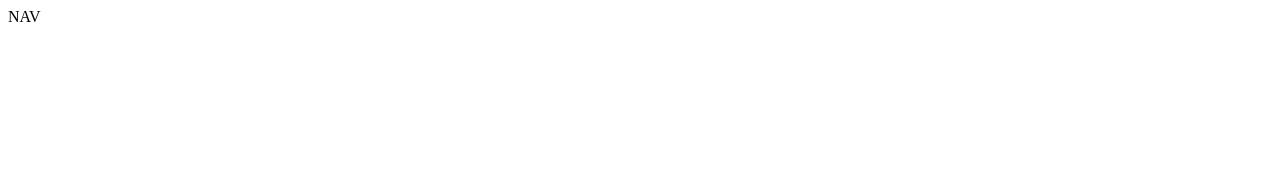
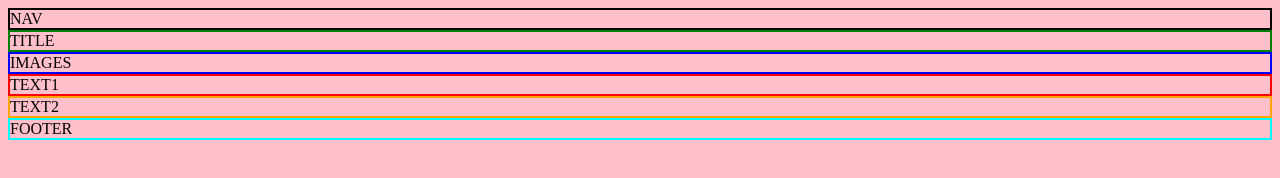
Before and after one commit to danirenae/css1, a plain HTML site: page index.html in a window 1280 px wide. Drawn offline with Linux system fonts and the light colour scheme.

Commit message:
added colors to borders

```diff
--- a/index.html
+++ b/index.html
@@ -2,9 +2,16 @@
 <html>
 <head>
   <title>Intro to CSS</title>
+  <link rel="stylesheet" type="text/css" href="styles.css">
 </head>
 <body>
 
-<div>NAV</div>
+<div class="new-border">NAV</div>
+<div class="new-border title">TITLE</div>
+<div class="new-border image">IMAGES</div>
+<div class="new-border text1">TEXT1</div>
+<div class="new-border text2">TEXT2</div>
+<div class="new-border footer">FOOTER</div>
+
 </body>
 </html>
--- /dev/null
+++ b/styles.css
@@ -0,0 +1,33 @@
+body {
+  background-color: pink;
+}
+
+.new-border{
+  border: 2px solid black;
+}
+
+/*.new-border2{
+  border-width: 2px;
+  border-style: solid;
+  border-color: black;
+}*/
+
+.title{
+  border-color: green;
+}
+
+.image{
+  border-color: blue;
+}
+
+.text1{
+  border-color: red;
+}
+
+.text2{
+  border-color: orange;
+}
+
+.footer{
+  border-color: aqua;
+}
```
